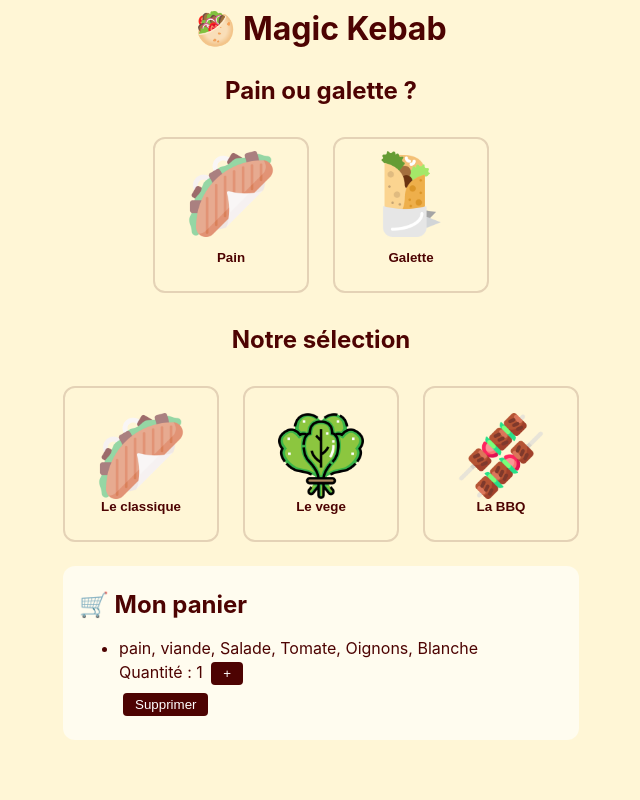
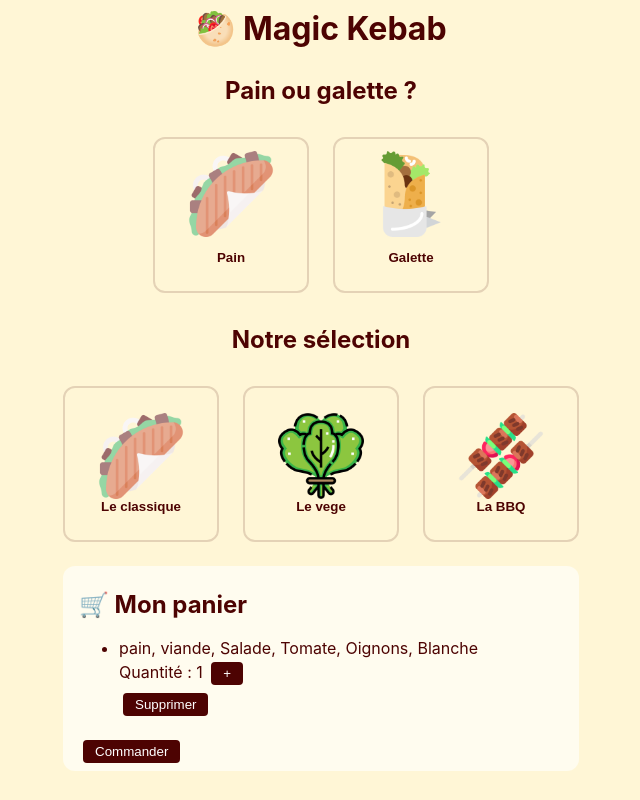
Before and after one commit to Hugouverneur/magic-kebab, a React (Create React App) app: page / in a window 1280 px wide. Both pictures are taken after a click on the button "Le classique". Shown: the whole page, without its empty margins (319-959 px from the left). Built offline with nearby package versions, Linux system fonts and the light colour scheme.

Commit message:
Finalisation de Order

```diff
--- a/src/App.js
+++ b/src/App.js
@@ -100,12 +100,8 @@ class App extends React.Component {
     }
 
     orderCheckout = () => {
-      const checkout = this.state.checkout
-
-      let newCheckout = checkout.splice(0, checkout.length);
-
       this.setState({
-        checkout: newCheckout,
+        checkout: [],
         page: 5
       })
 
@@ -113,7 +109,7 @@ class App extends React.Component {
         this.setState({
           page: 0
         })
-      }, 3000);
+      }, 4000);
     }
 
     render() {
--- a/src/components/Checkout/Checkout.js
+++ b/src/components/Checkout/Checkout.js
@@ -1,4 +1,4 @@
-const Checkout = ({ checkout, deleteKebab, setQuantity }) => {
+const Checkout = ({ checkout, deleteKebab, setQuantity, Order }) => {
     return (
         <div className="checkout_block">
             <h2>🛒 Mon panier</h2>
@@ -22,6 +22,7 @@ const Checkout = ({ checkout, deleteKebab, setQuantity }) => {
                     )
                 })}
             </ul>
+            <button className="basic_btn" onClick={() => Order()}>Commander</button>
         </div>
     );
 }
--- a/src/components/Loader/Loader.js
+++ b/src/components/Loader/Loader.js
@@ -1,6 +1,9 @@
 const Loader = () => {
     return (
-        <div>Nous préparons votre commande...</div>
+        <div className="column_center">
+            <img alt="loader" src={require('../../assets/img/panoramix.gif').default}/>
+            <h2>👨‍🍳 Nous préparons votre commande...</h2>
+        </div>
     );
 }
 
```
Also changed, not shown: 1 other file (tests, documents, lock files or other folders).
